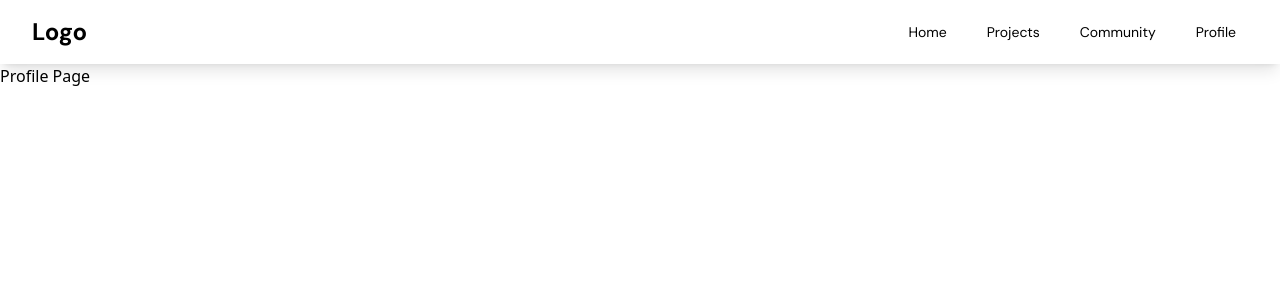
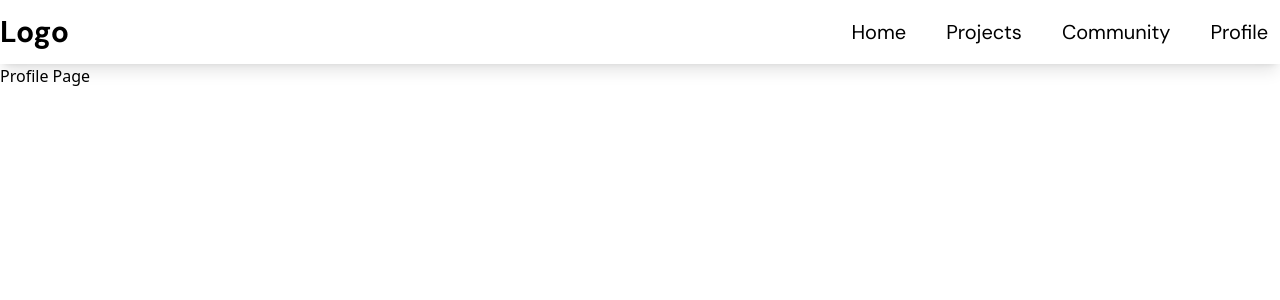
Before and after one commit to smu-hack-dsc/Team-01-Project, a React (Create React App) app in the folder frontend/: page /profile in a window 1280 px wide. Shown: the top 300 px of the page. Built offline with nearby package versions, Linux system fonts and the light colour scheme.

Commit message:
minor font edits

```diff
--- a/frontend/src/components/NavBar.jsx
+++ b/frontend/src/components/NavBar.jsx
@@ -25,11 +25,11 @@ const Navbar = () => {
   return (
     <Router>
       <nav className="font-DMSans bg-white shadow-lg sticky top-0 z-10">
-        <div className="max-w-7xl mx-auto px-4 sm:px- lg:px-8">
+        <div className="max-w-7xl mx-auto px-4 sm:px-6 lg:px-0">
           <div className="flex items-center justify-between h-16">
             <div className="flex items-center">
               <div className="flex-shrink-0">
-                <span className="text-black font-bold text-2xl">Logo</span>
+                <span className="text-black font-bold text-3xl">Logo</span>
               </div>
             </div>
             <div className="hidden md:block ml-auto">
@@ -37,28 +37,28 @@ const Navbar = () => {
                 <NavLink
                   exact
                   to="/"
-                  className="text-black hover:bg-gray-200 px-3 py-2 rounded-md text-sm font-medium text-lg"
+                  className="text-black hover:bg-gray-200 px-3 py-2 rounded-md text-sm font-medium text-xl"
                   activeClassName="bg-gray-200"
                 >
                   Home
                 </NavLink>
                 <NavLink
                   to="/projects"
-                  className="text-black hover:bg-gray-200 px-3 py-2 rounded-md text-sm font-medium text-lg"
+                  className="text-black hover:bg-gray-200 px-3 py-2 rounded-md text-sm font-medium text-xl"
                   activeClassName="bg-gray-200"
                 >
                   Projects
                 </NavLink>
                 <NavLink
                   to="/community"
-                  className="text-black hover:bg-gray-200 px-3 py-2 rounded-md text-sm font-medium text-lg"
+                  className="text-black hover:bg-gray-200 px-3 py-2 rounded-md text-sm font-medium text-xl"
                   activeClassName="bg-gray-200"
                 >
                   Community
                 </NavLink>
                 <NavLink
                   to="/profile"
-                  className="text-black hover:bg-gray-200 px-3 py-2 rounded-md text-sm font-medium text-lg"
+                  className="text-black hover:bg-gray-200 px-3 py-2 rounded-md text-sm font-medium text-xl"
                   activeClassName="bg-gray-200"
                 >
                   Profile
```
